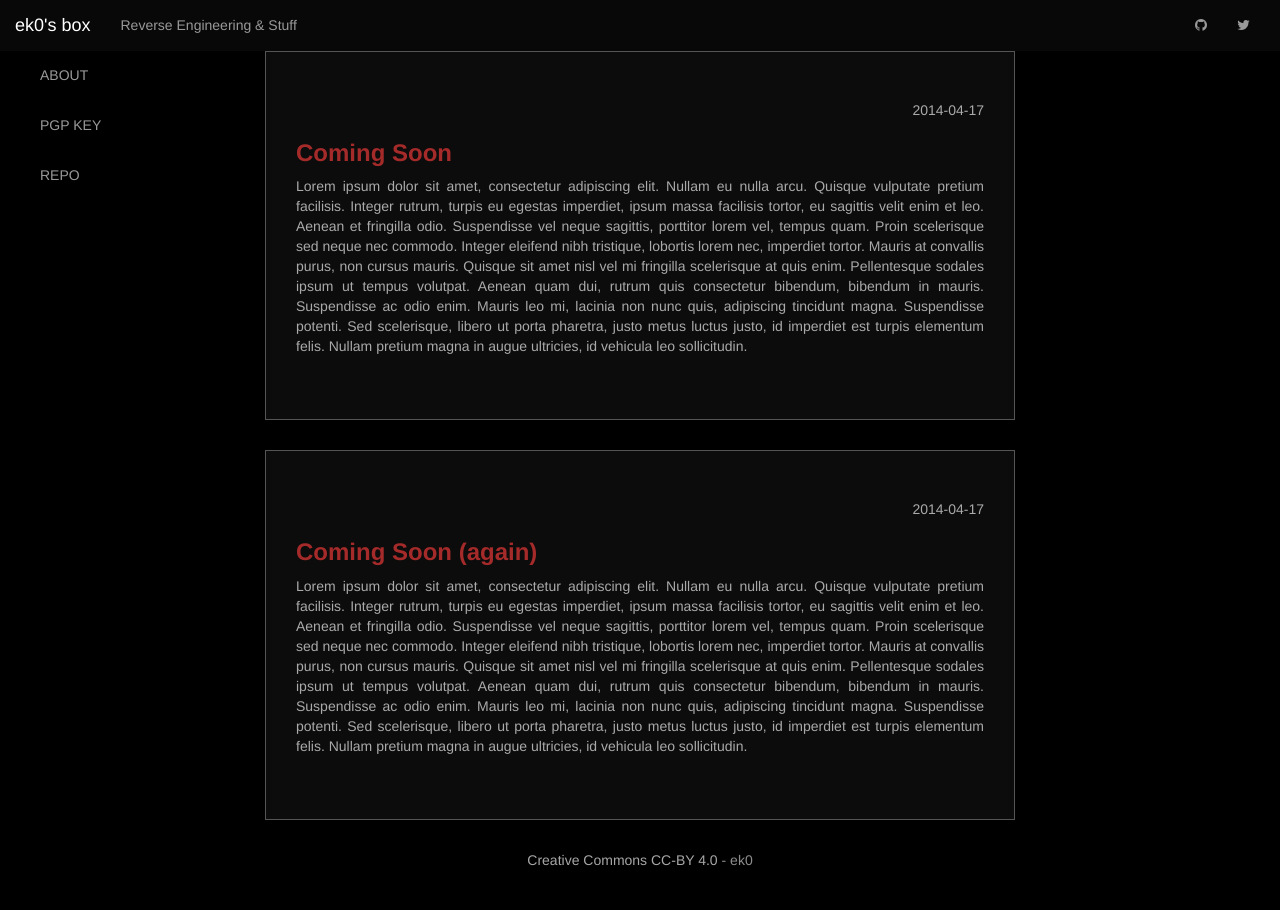
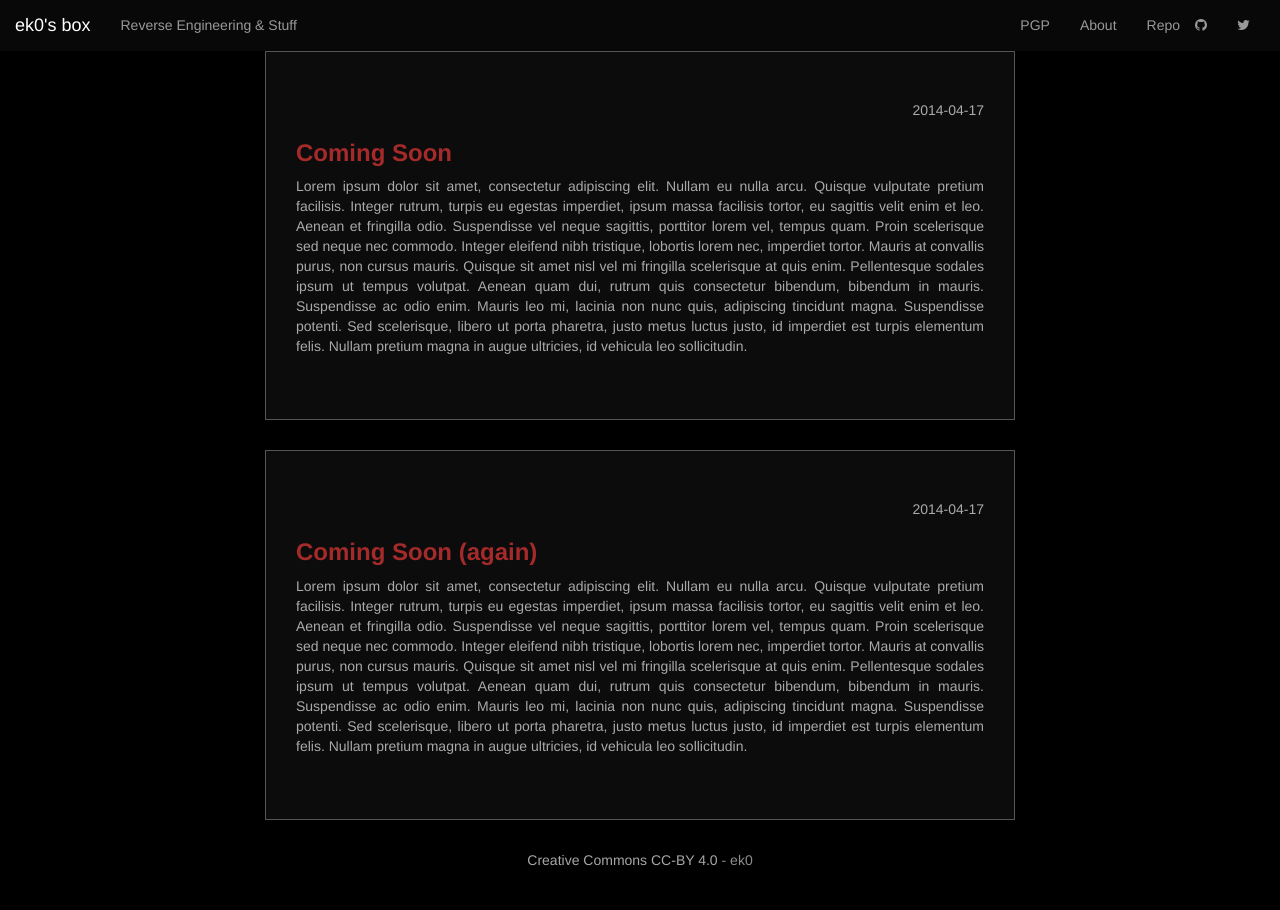
Before and after one commit to ek0/ek0.github.io, a Jekyll site: the page built from index.html, in a window 1280 px wide. Built offline with Jekyll 4.4.1, drawn with Linux system fonts in a browser that asks for light colours; Markdown is read by kramdown in place of the engine named in the settings.

Commit message:
side menu removed

```diff
--- a/_includes/navbar.html
+++ b/_includes/navbar.html
@@ -13,16 +13,16 @@
           <li><a href="https://twitter.com/_ek0_"><i class="fa fa-twitter"></i></a></li>
         </ul>
 
-        <ul class="nav navbar-nav navbar-right hidden-lg hidden-xs">
+        <ul class="nav navbar-nav navbar-right">
           <li><a href="/PGP/">PGP</a></li>
           <li><a href="/about/">About</a></li>
           <li><a href="/repo/">Repo</a></li>
         </ul>
 
-        <ul class="nav navbar-nav side-nav visible-lg">
+<!--        <ul class="nav navbar-nav side-nav visible-lg">
           <li><a href="/about/">ABOUT</a></li>
           <li><a href="/PGP/">PGP KEY</a></li>
           <li><a href="/repo/">REPO</a></li>
-        </ul>
+        </ul> -->
      </div>
     </nav>
--- a/css/styles.css
+++ b/css/styles.css
@@ -56,7 +56,7 @@ body {
     border-style: solid;
     border-width: 1px;
     border-color: rgb(85,85,85);
-    margin-left: 250px;
+    margin-left: 20%;
     margin-right: 20%;
     color: rgb(170,170,170);
 }
```
Also changed, not shown: 4 other files.
